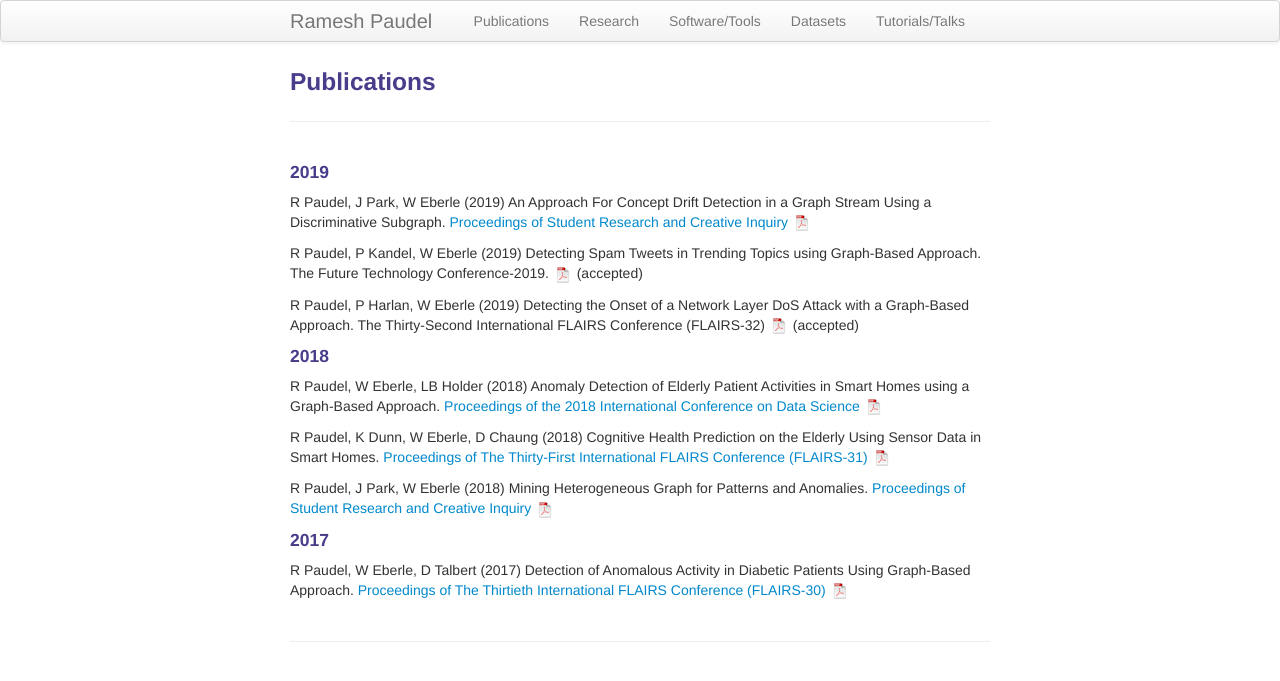
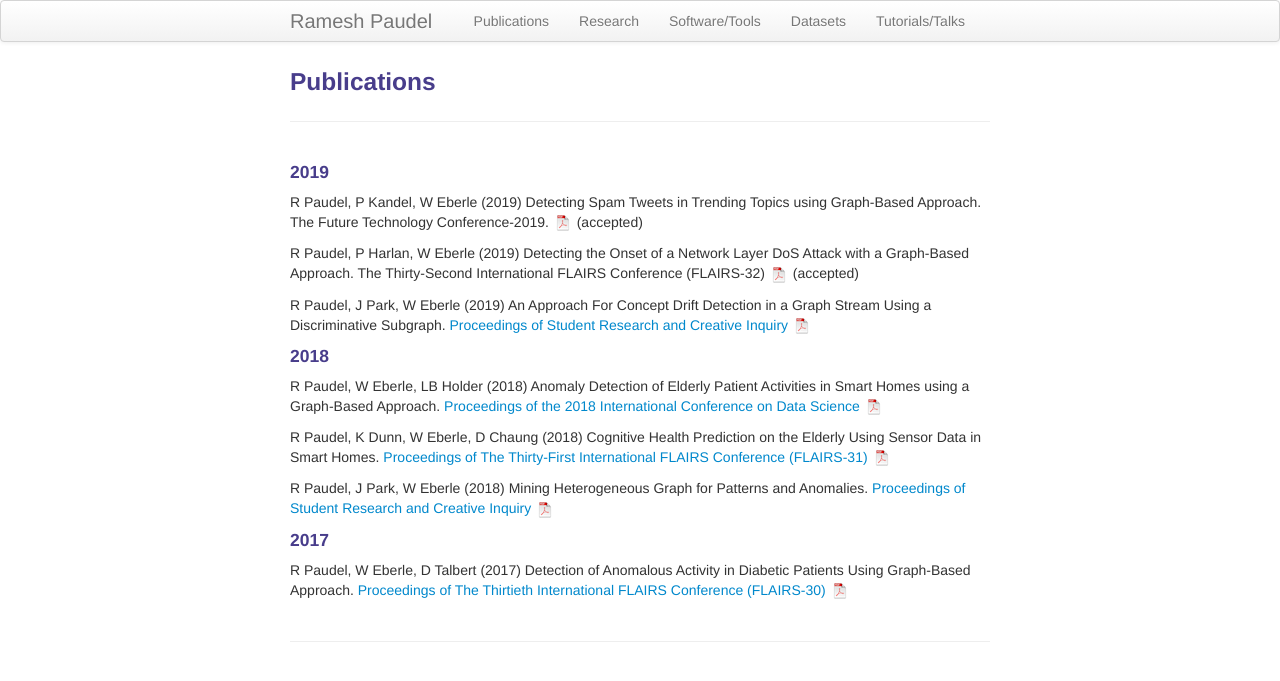
Before and after one commit to rpaudel42/rpaudel42.github.io, a Jekyll site: the page built from pages/pubs.md, in a window 1280 px wide. Shown: the top 681 px of the page. Built offline with Jekyll 4.4.1, drawn with Linux system fonts in a browser that asks for light colours.

Commit message:
update publication

```diff
--- a/pages/pubs.md
+++ b/pages/pubs.md
@@ -5,17 +5,16 @@ description: Ramesh Paudel's publications
 ---
 #### 2019
 
+R Paudel, P Kandel, W Eberle
+(2019) Detecting Spam Tweets in Trending Topics using Graph-Based Approach. The Future Technology Conference-2019. [![pdf]({{ BASE_PATH }}/assets/icons/pdf-icon.png)](/assets/Spam_detection_in_trending_topic.pdf) (accepted)
+
+R Paudel, P Harlan, W Eberle
+(2019) Detecting the Onset of a Network Layer DoS Attack with a Graph-Based Approach. The Thirty-Second International FLAIRS Conference (FLAIRS-32) [![pdf]({{ BASE_PATH }}/assets/icons/pdf-icon.png)](/assets/MAIN-F-PaudelR.77.pdf) (accepted)
+
 R Paudel, J Park, W Eberle
 (2019) An Approach For Concept Drift Detection in a Graph Stream
 Using a Discriminative Subgraph. [Proceedings of Student Research and Creative Inquiry](https://publish.tntech.edu/index.php/PSRCI/issue/current)
 [![pdf]({{ BASE_PATH }}/assets/icons/pdf-icon.png)](/assets/Paudel-Poster-Research-Day.pdf)
-
-R Paudel, P Kandel, W Eberle
-(2019) Detecting Spam Tweets in Trending Topics using Graph-Based Approach. The Future Technology Conference-2019. [![pdf]({{ BASE_PATH }}/assets/icons/pdf-icon.png)](/assets/Paudel-Poster-Research-Day.pdf) (accepted)
-
-
-R Paudel, P Harlan, W Eberle
-(2019) Detecting the Onset of a Network Layer DoS Attack with a Graph-Based Approach. The Thirty-Second International FLAIRS Conference (FLAIRS-32) [![pdf]({{ BASE_PATH }}/assets/icons/pdf-icon.png)](/assets/MAIN-F-PaudelR.77.pdf) (accepted)
 
 #### 2018
 
```
Also changed, not shown: pages/research.md (+1 -3 lines).
